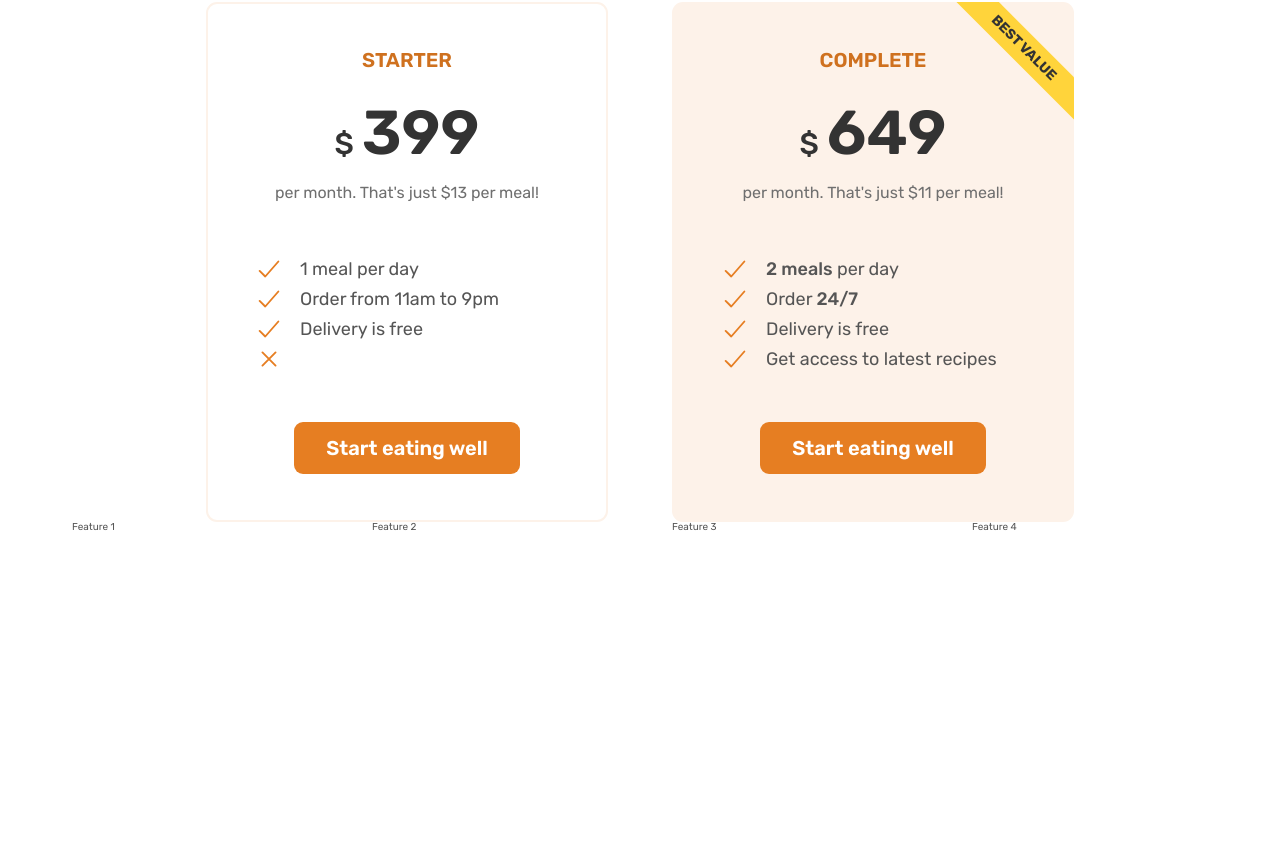
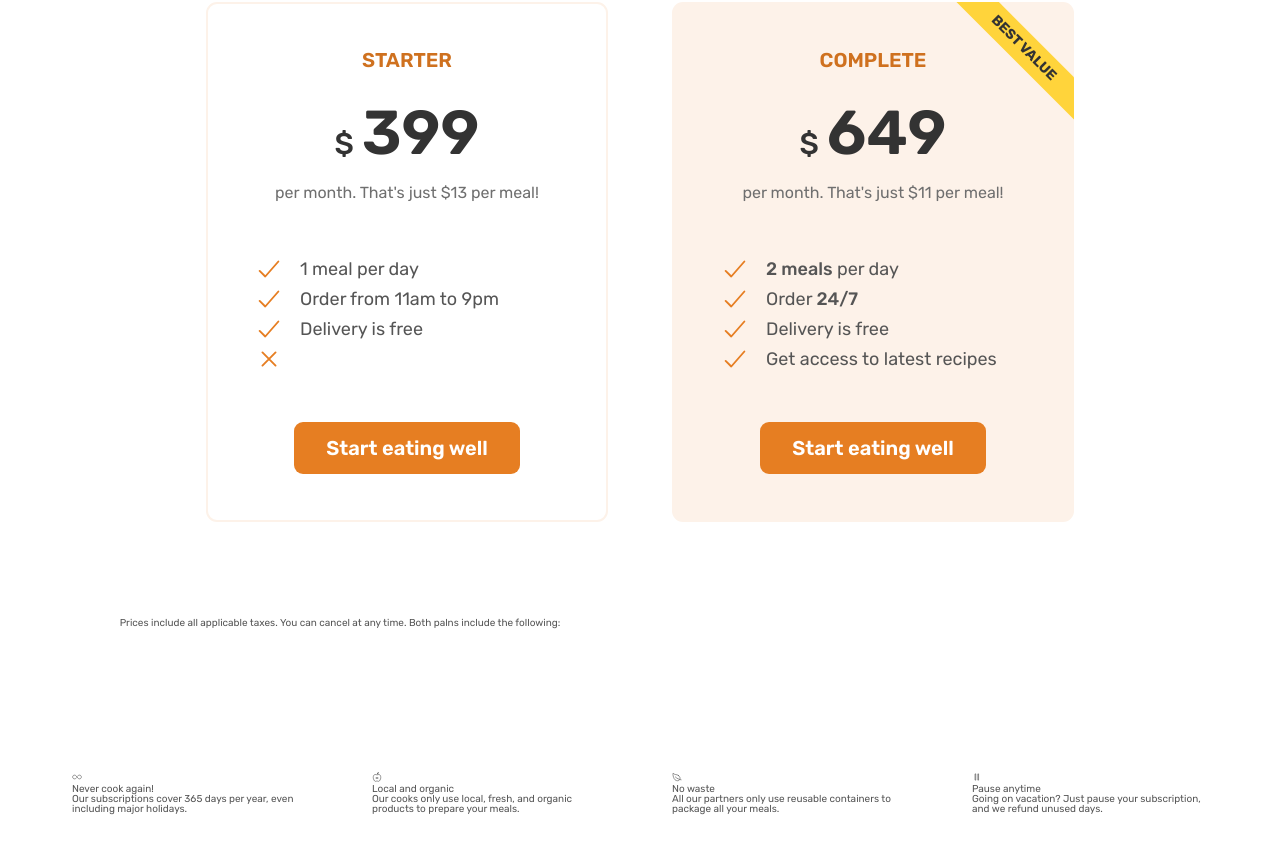
Before and after one commit to MahdiRahmani-me/Omnifood-website, a plain HTML site: page index.html in a window 1280 px wide. Shown: the part 6133-6987 px from the top of the page. Before the commit the page ends 6761 px from the top, so only its background shows below. Drawn offline with nearby package versions, Linux system fonts and the light colour scheme.

Commit message:
add and complete feature section

```diff
--- a/index.html
+++ b/index.html
@@ -308,7 +308,7 @@
           Eating well without breaking the bank
         </h2>
       </div>
-      <div class="container grid grid--2--cols">
+      <div class="container grid grid--2--cols margin-bottom-md">
 
         <div class="pricing-plan pricing-plan--starter">
           <header class="paln-header">
@@ -370,12 +370,33 @@
             <a href="#" class="btn btn--full">Start eating well</a>
           </div>
         </div>
+        <div class="container grid">
+          <aside class="plan-details">
+            Prices include all applicable taxes. You can cancel at any time. Both palns include the following:
+          </aside>
+        </div>
       </div>
       <div class="container grid grid--4--cols">
-        <div class="features">Feature 1</div>
-        <div class="features">Feature 2</div>
-        <div class="features">Feature 3</div>
-        <div class="features">Feature 4</div>
+        <div class="features">
+          <ion-icon class="feature-icon" name="infinite-outline"></ion-icon>
+          <p class="feature-title">Never cook again!</p>
+          <p class="feature-text">Our subscriptions cover 365 days per year, even including major holidays.</p>
+        </div>
+        <div class="features">
+          <ion-icon class="feature-icon" name="nutrition-outline"></ion-icon>
+          <p class="feature-title">Local and organic</p>
+          <p class="feature-text">Our cooks only use local, fresh, and organic products to prepare your meals.</p>
+        </div>
+        <div class="features">
+          <ion-icon class="feature-icon" name="leaf-outline"></ion-icon>
+          <p class="feature-title">No waste</p>
+          <p class="feature-text">All our partners only use reusable containers to package all your meals.</p>
+        </div>
+        <div class="features">
+          <ion-icon class="feature-icon" name="pause-outline"></ion-icon>
+          <p class="feature-title">Pause anytime</p>
+          <p class="feature-text">Going on vacation? Just pause your subscription, and we refund unused days.</p>
+        </div>
       </div>
     </section>
   </main>
```
